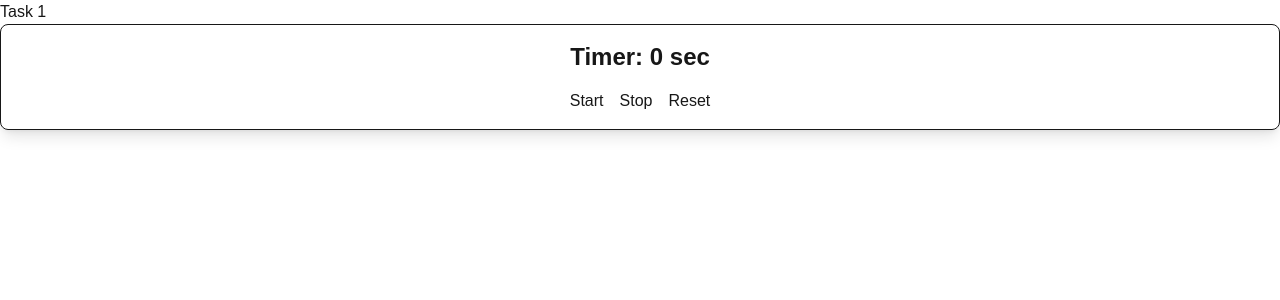
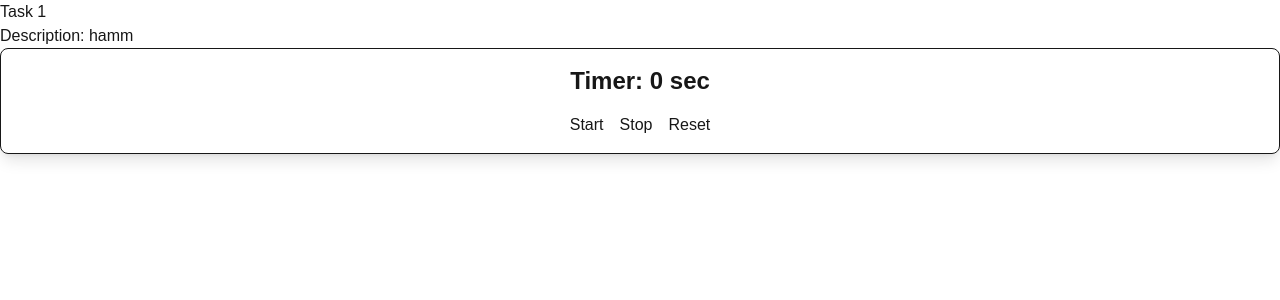
Before and after one commit to Abdul-Rahimm/Timer-app, a Next.js app: page /tasks/1 in a window 1280 px wide. Shown: the top 300 px of the page. Built offline with nearby package versions, Linux system fonts and the light colour scheme.

Commit message:
fixed route parameter access in tasks/[id]
the component is a client side component so React.use must be used to
await on the promise. due to use of the context api it is marked as
client side. for server side we can simply make the component async and
await on it.

```diff
--- a/app/contexts/DataContext.tsx
+++ b/app/contexts/DataContext.tsx
@@ -1,5 +1,5 @@
 'use client'
-import { createContext, useContext, useState } from 'react';
+import { createContext, useEffect, useContext, useState } from 'react';
 
 type Data = {
     tasks: Record<string, string>
@@ -11,6 +11,15 @@ const DataContext = createContext<Data | null>(null);
 
 export function DataProvider({ children }: { children: React.ReactNode }) {
     const [tasks, setTasks] = useState({})
+    useEffect(() => {
+        // fill some dummy data
+        setTasks({
+            1: 'hamm',
+            2: 'huzz',
+            3: 'rahim',
+        })
+
+    }, [])
     return (
         <DataContext.Provider value={{ tasks, setTasks }}>
             {children}
--- a/app/tasks/[id]/page.tsx
+++ b/app/tasks/[id]/page.tsx
@@ -3,13 +3,15 @@ import Timer from '@/components/timer'
 import { useData } from '@/app/contexts/DataContext'
 import React from 'react'
 
-export default function Page({ params }: { params: { id: string } }) {
-    const { id } = params;
+export default function Page({ params }: { params: Promise<{ id: string }> }) {
+    const { id } = React.use(params);
     const { tasks } = useData()
     return (
         <>
             <h1>Task {id}</h1>
-            <p>{tasks[id]}</p>
+            {/* description of the task. yet to populate some data. where to do? */}
+            <p>Description: {tasks[id]}</p>
+            {/* should pass task id to maintain different local storage */}
             <Timer />
         </>
     )
```
